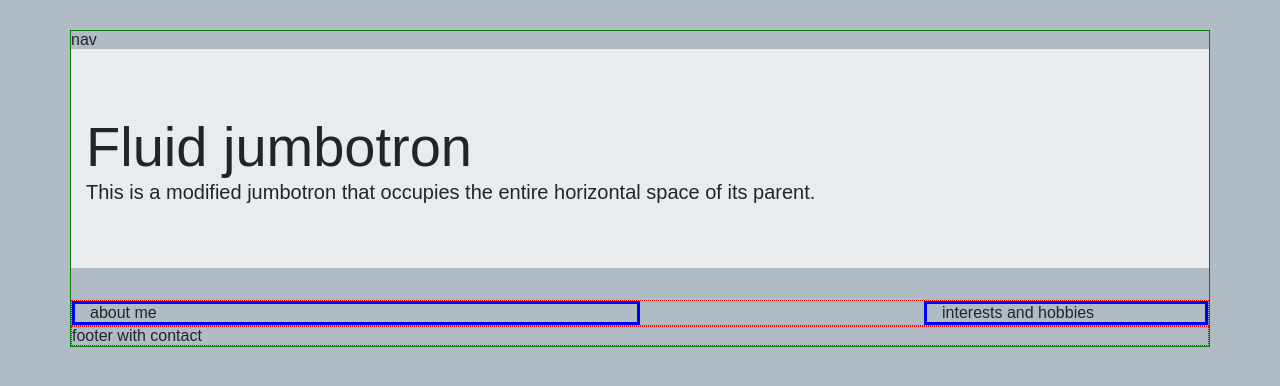
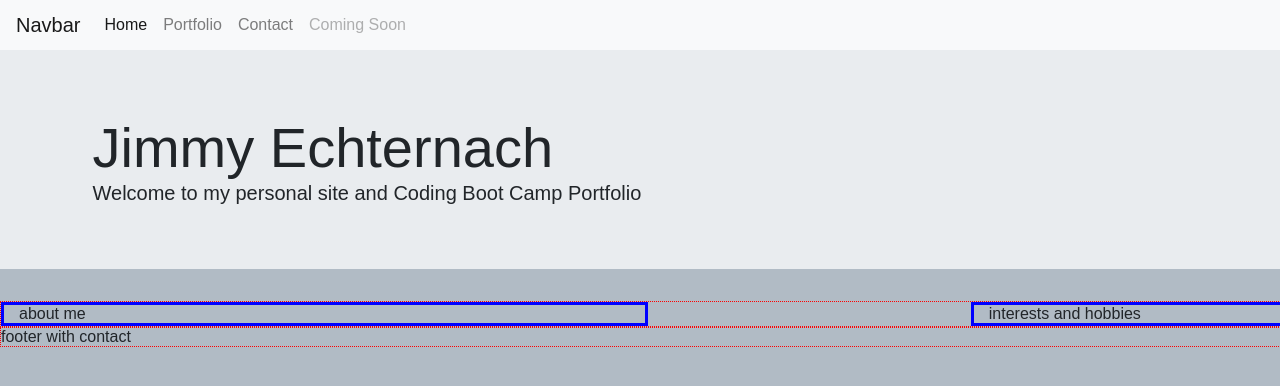
Before and after one commit to TuffLuffJimmy/responsive_design, a plain HTML site: page index.html in a window 1280 px wide. Drawn offline with nearby package versions, Linux system fonts and the light colour scheme.

Commit message:
corrected body misalignment, updated navbar

```diff
--- a/index.html
+++ b/index.html
@@ -10,14 +10,26 @@
      <title>Home</title>
 </head>
 <body>
-     <div class="container mycontainer">
-          <div class="row mynav">
-               <h1>nav</h1>
-          </div>
+     <div class="mycontainer">
+          <nav class="row navbar navbar-expand-lg navbar-light bg-light">
+               <a class="navbar-brand" href="#">Navbar</a>
+               <button class="navbar-toggler" type="button" data-toggle="collapse" data-target="#navbarNavAltMarkup"
+                    aria-controls="navbarNavAltMarkup" aria-expanded="false" aria-label="Toggle navigation">
+                    <span class="navbar-toggler-icon"></span>
+               </button>
+               <div class="collapse navbar-collapse" id="navbarNavAltMarkup">
+                    <div class="navbar-nav">
+                         <a class="nav-item nav-link active" href="./index.html">Home <span class="sr-only">(current)</span></a>
+                         <a class="nav-item nav-link" href="./portfolio.html">Portfolio</a>
+                         <a class="nav-item nav-link" href="./contact.html">Contact</a>
+                         <a class="nav-item nav-link disabled" href="#">Coming Soon</a>
+                    </div>
+               </div>
+          </nav>
           <div class="row jumbotron jumbotron-fluid">
                <div class="container">
-                    <h1 class="display-4">Fluid jumbotron</h1>
-                    <p class="lead">This is a modified jumbotron that occupies the entire horizontal space of its parent.</p>
+                    <h1 class="display-4">Jimmy Echternach</h1>
+                    <p class="lead">Welcome to my personal site and Coding Boot Camp Portfolio</p>
                </div>
           </div>
           <div class="row justify-content-between myrow">
--- a/style.css
+++ b/style.css
@@ -1,12 +1,15 @@
-
-
 body {
-     margin: 30px;
      background-color: rgb(177, 187, 197);
+     margin-left: 15px;
 }
 
 .mycontainer {
-     border: 1px solid green;
+     /* border: 1px solid green;
+     margin-left: 10px; */
+}
+
+.mynav {
+     background-color: rgb(124, 142, 160);
 }
 
 .myrow {
```
